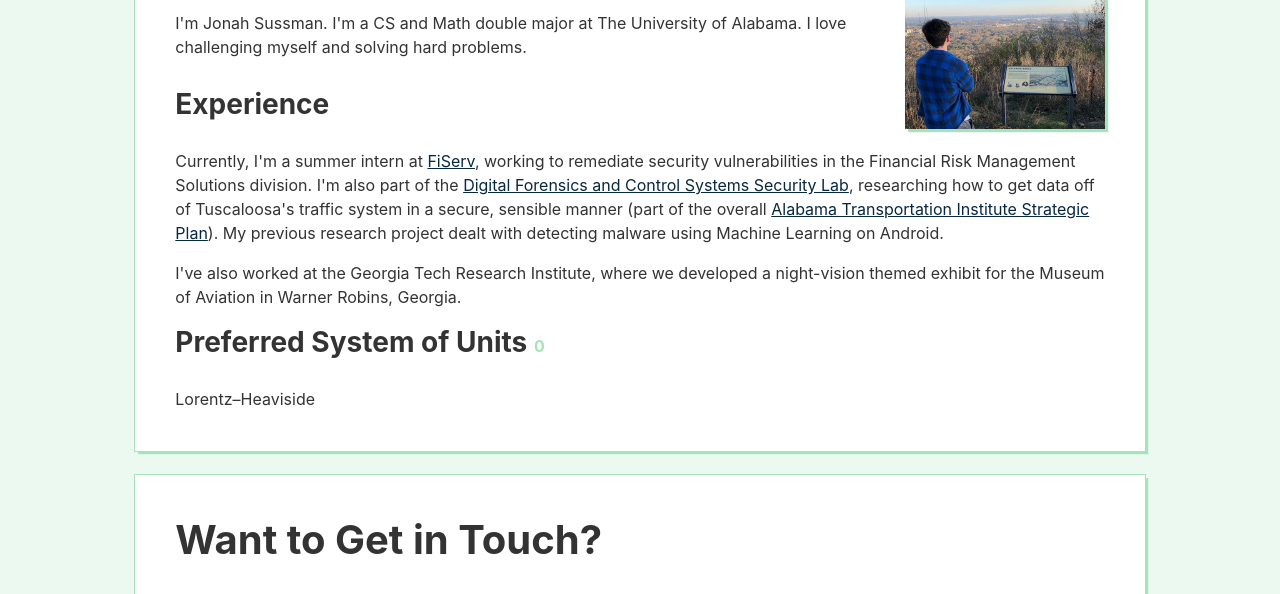
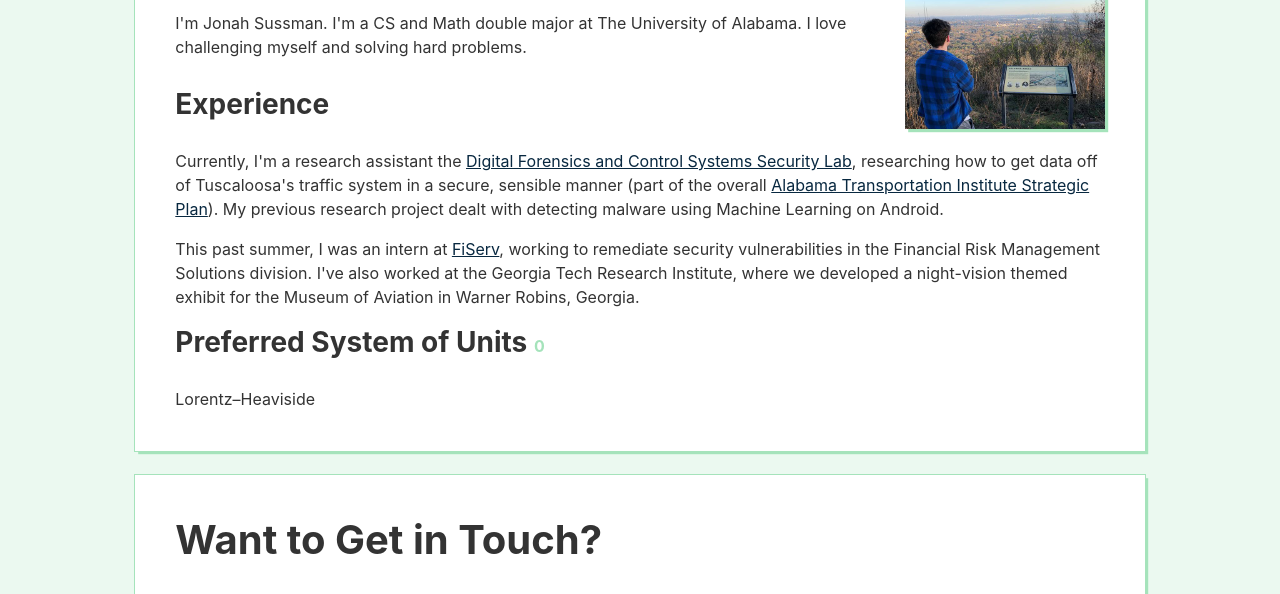
Before and after one commit to JonahSussman/jonahsussman.github.io, an Eleventy site: page about/index.md in a window 1280 px wide. Shown: the part 204-798 px from the top of the page. Built offline with nearby package versions, Linux system fonts and the light colour scheme; Eleventy itself is replaced by a stand-in of ours; files that its build step writes are made by us from their sources; what eleventy-plugin-toc would draw is missing.

Commit message:
Fixed about me

```diff
--- a/about/index.md
+++ b/about/index.md
@@ -18,9 +18,9 @@ I'm Jonah Sussman. I'm a CS and Math double major at The University of Alabama.
 
 ### Experience
 
-Currently, I'm a summer intern at [FiServ](https://www.fiserv.com/en.html), working to remediate security vulnerabilities in the Financial Risk Management Solutions division. I'm also part of the [Digital Forensics and Control Systems Security Lab](http://dcsl.cs.ua.edu/), researching how to get data off of Tuscaloosa's traffic system in a secure, sensible manner (part of the overall [Alabama Transportation Institute Strategic Plan](https://www.atistrategicplan.com/)). My previous research project dealt with detecting malware using Machine Learning on Android.
+Currently, I'm a research assistant the [Digital Forensics and Control Systems Security Lab](http://dcsl.cs.ua.edu/), researching how to get data off of Tuscaloosa's traffic system in a secure, sensible manner (part of the overall [Alabama Transportation Institute Strategic Plan](https://www.atistrategicplan.com/)). My previous research project dealt with detecting malware using Machine Learning on Android.
 
-I've also worked at the Georgia Tech Research Institute, where we developed a night-vision themed exhibit for the Museum of Aviation in Warner Robins, Georgia.
+This past summer, I was an intern at [FiServ](https://www.fiserv.com/en.html), working to remediate security vulnerabilities in the Financial Risk Management Solutions division. I've also worked at the Georgia Tech Research Institute, where we developed a night-vision themed exhibit for the Museum of Aviation in Warner Robins, Georgia.
 
 <div id="fun-fact">
   <h3 id="fun-fact-title"><span style="color: var(--blue); font-size: 1rem;" id="fun-fact-counter">0</span></h3>
```
